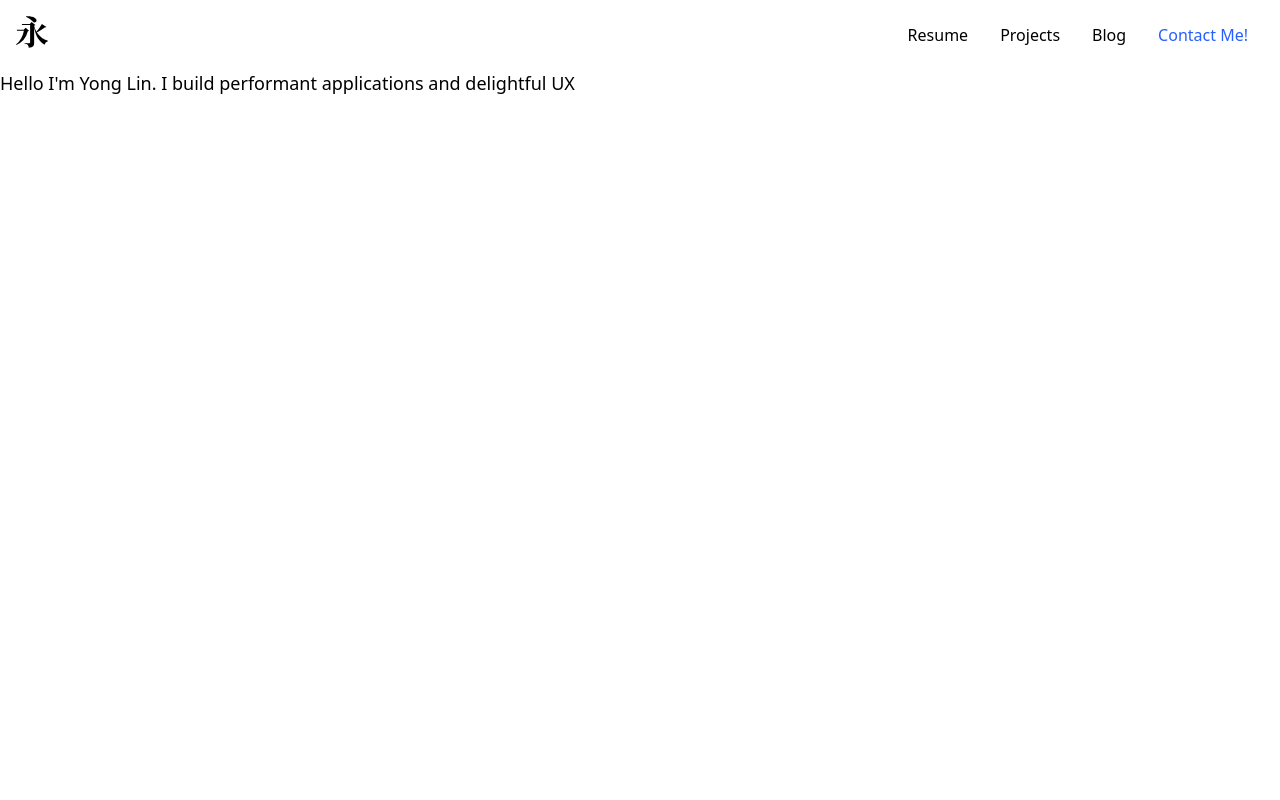
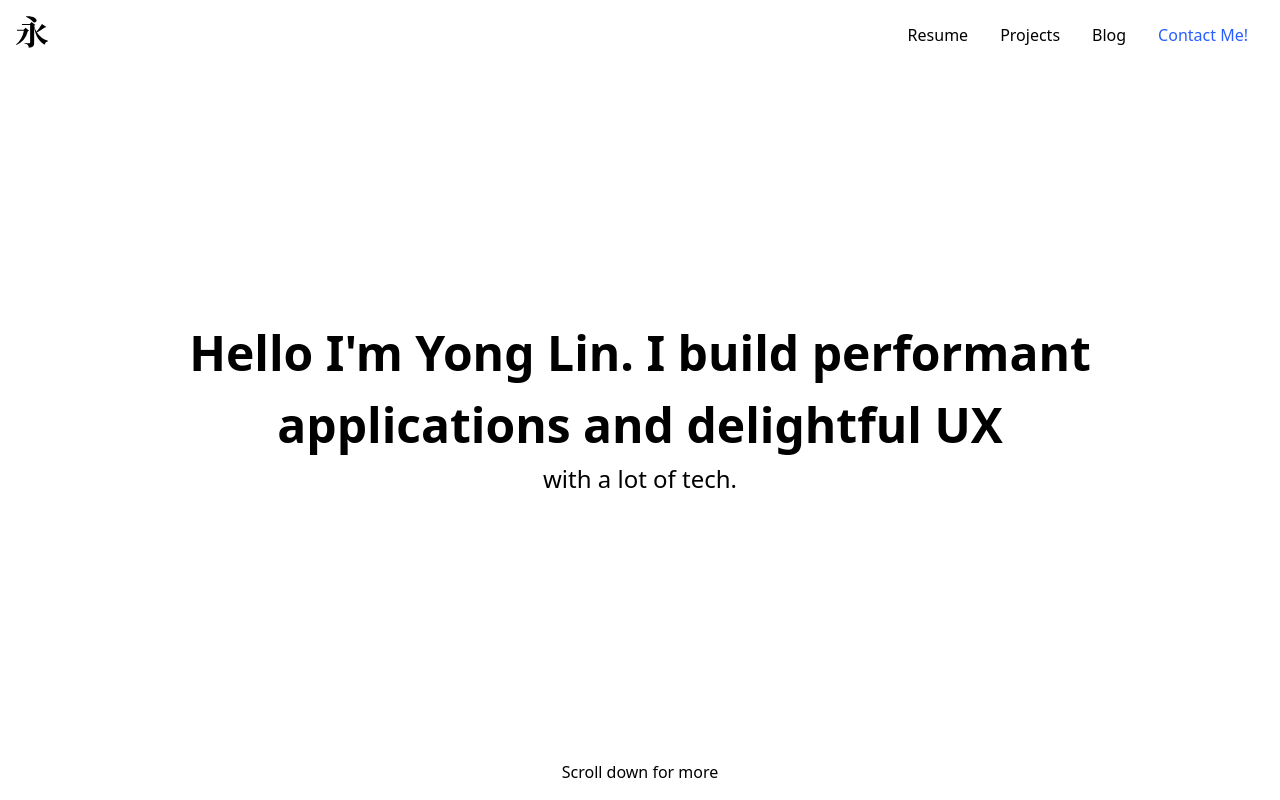
Before and after one commit to callmekungfu/yonglin.io, a Next.js app: page / in a window 1280 px wide. Built offline with nearby package versions, Linux system fonts and the light colour scheme; a web font is replaced by a local one.

Commit message:
fix: remove package lock

```diff
--- /dev/null
+++ b/components/Link.tsx
@@ -0,0 +1,7 @@
+import react from 'react';
+
+const FancyLink = () => {
+  return <div></div>;
+};
+
+export default FancyLink;
--- a/components/NavBar.tsx
+++ b/components/NavBar.tsx
@@ -4,13 +4,15 @@ import Image from 'next/image';
 const NavBar = () => {
   return (
     <div className="flex flex-row items-center justify-between p-4">
-      <div className="">
+      <div className="select-none">
+        <a href="#">
           <Image
             src="/img/logo.svg"
             alt="The Yonglin Logo"
             width={32}
             height={32}
           />
+        </a>
       </div>
       <div className="font-medium">
         <NavBarLink href="#" linkText="Resume" />
@@ -36,7 +38,9 @@ const NavBarLink = ({ href, linkText, highlighted }: NavBarLinkProps) => (
   <a
     href={href}
     className={`${
-      highlighted ? 'text-indigo hover:text-indigo-darker' : 'hover:text-indigo'
+      highlighted
+        ? 'text-indigo hover:text-indigo-darker focus:text-indigo-darker'
+        : 'hover:text-indigo focus:text-indigo'
     } transition duration-500 ease-in-out px-4`}
   >
     {linkText}
--- a/package.json
+++ b/package.json
@@ -10,7 +10,8 @@
   "dependencies": {
     "next": "^10.0.1",
     "react": "^17.0.1",
-    "react-dom": "^17.0.1"
+    "react-dom": "^17.0.1",
+    "react-spring": "^8.0.27"
   },
   "devDependencies": {
     "@types/node": "^14.11.8",
--- a/pages/index.tsx
+++ b/pages/index.tsx
@@ -15,12 +15,16 @@ export default function Home() {
         ></link>
       </Head>
       <main>
-        <div className="min-h-screen">
+        <div className="min-h-screen flex flex-col">
           <NavBar />
-          <h1 className="font-sans text-lg">
-            Hello I'm Yong Lin. I build performant applications and delightful
-            UX
-          </h1>
+          <div className="flex flex-grow flex-col align-center justify-center text-center">
+            <h1 className="font-sans text-5xl font-semibold px-40">
+              Hello I'm Yong Lin. I build performant applications and delightful
+              UX
+            </h1>
+            <div className="text-2xl">with a lot of tech.</div>
+          </div>
+          <div className="text-center py-4">Scroll down for more</div>
         </div>
       </main>
     </div>
--- a/tailwind.config.js
+++ b/tailwind.config.js
@@ -18,6 +18,7 @@ module.exports = {
     fontFamily: {
       display: ['Interstate', ...defaultTheme.fontFamily.sans],
       body: ['Interstate', ...defaultTheme.fontFamily.sans],
+      sans: ['Interstate', ...defaultTheme.fontFamily.sans],
     },
     extend: {
       colors: {
```
Also changed, not shown: 2 other files (tests, documents, lock files or other folders). Lines whose indentation alone changed are shown as unchanged.
